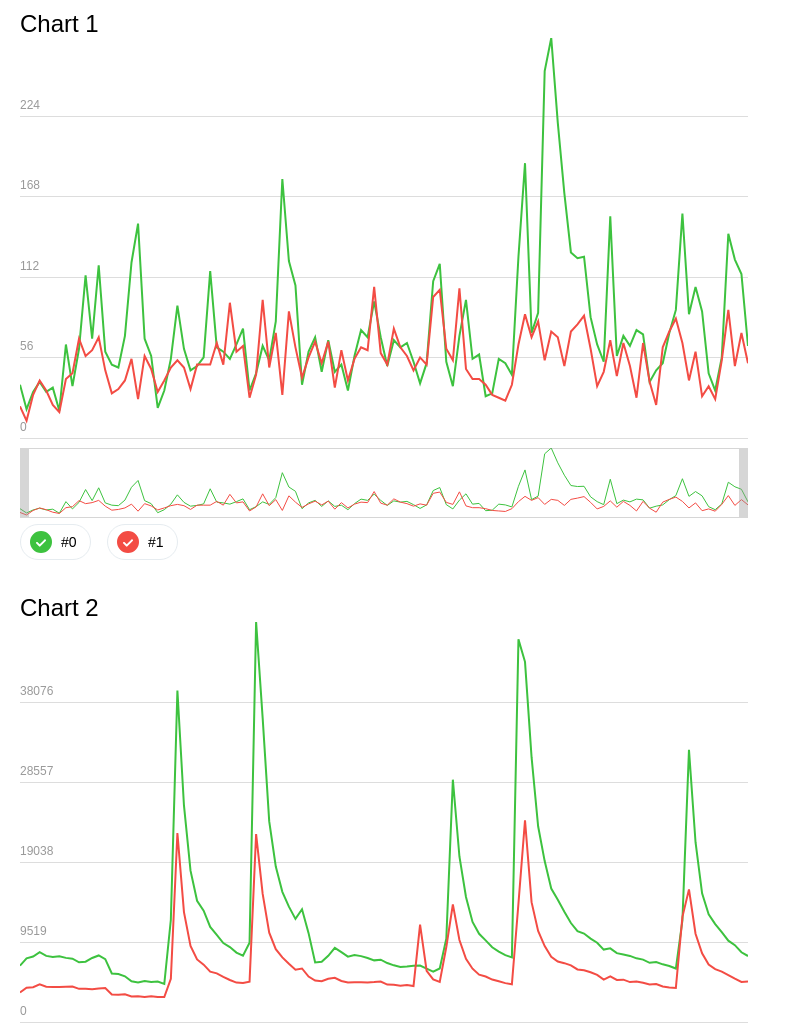
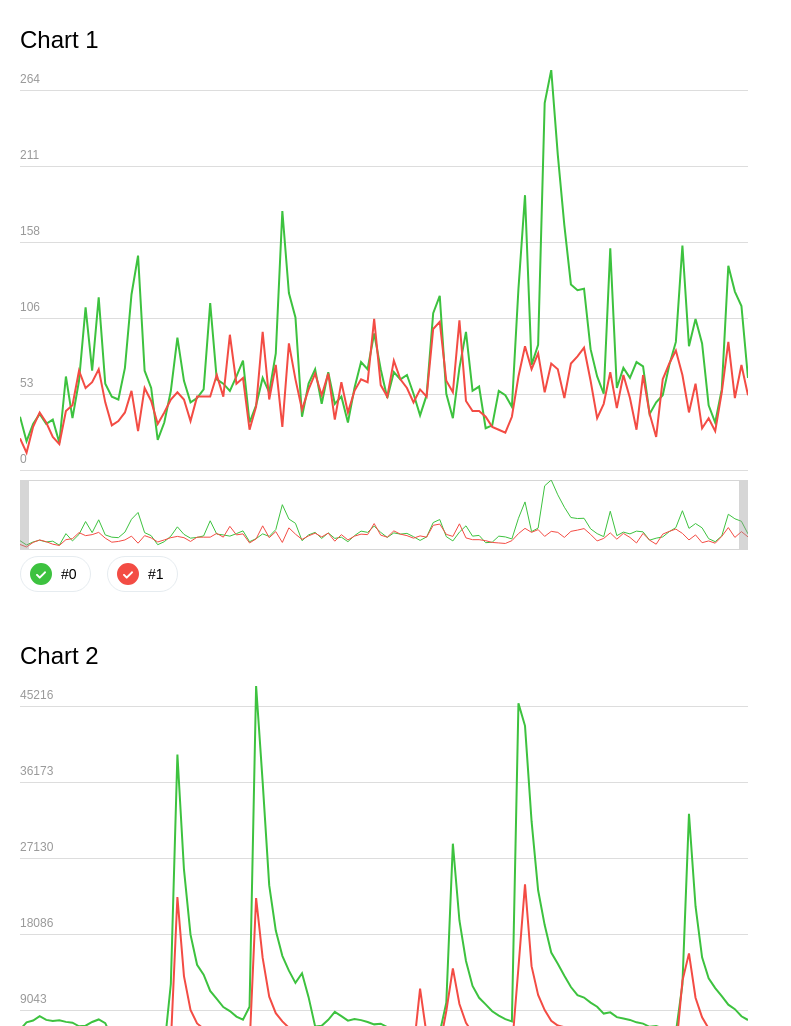
Before and after one commit to slaylines/telegram_contest_2019, a website built with Parcel: page src/index.pug in a window 1280 px wide. Shown: the top 1026 px of the page, without its empty margins (0-791 px from the left). Built offline with nearby package versions, Linux system fonts and the light colour scheme.

Commit message:
Implement Y axis ticks

```diff
--- a/src/scripts/plot.js
+++ b/src/scripts/plot.js
@@ -31,6 +31,7 @@ class Plot extends PlotBase {
   updateViewport(left, right) {
     this.plotter.setRatios(left, right);
     this.$element.setAttribute('viewBox', this.plotter.viewBoxFromRatios());
+    this.yaxis.update();
   }
 }
 
--- a/src/scripts/plotter.js
+++ b/src/scripts/plotter.js
@@ -65,6 +65,13 @@ class Plotter {
     return dx[0] + ((v - sx[0]) / (sx[1] - sx[0])) * (dx[1] - dx[0]);
   }
 
+  toDomainY(v, isCurrent = false) {
+    const dy = (isCurrent ? this.current : this.domain).y;
+    const sy = this.screen.y;
+
+    return dy[1] - dy[0] - ((v - sy[0]) / (sy[1] - sy[0])) * (dy[1] - dy[0]);
+  }
+
   /**
    * For initial PlotBase rendering.
    */
--- a/src/scripts/utils.js
+++ b/src/scripts/utils.js
@@ -79,13 +79,15 @@ export const formatDate = timestamp => {
   } ${date.getUTCDate()}`;
 };
 
-export const debounce = (func, context) => {
+export const debounce = (func, context, delay = 0) => {
   let timeout;
 
   return (...args) => {
-    if (timeout) cancelAnimationFrame(timeout);
-    timeout = requestAnimationFrame(() => {
-      func.call(context, ...args);
-    });
+    if (timeout) clearTimeout(timeout);
+
+    timeout = setTimeout(
+      () => requestAnimationFrame(func.bind(context, ...args)),
+      delay
+    );
   };
 };
--- a/src/scripts/yaxis.js
+++ b/src/scripts/yaxis.js
@@ -1,13 +1,15 @@
-import { createElement } from './utils';
+import { createElement, debounce } from './utils';
 
-const numberOfLabels = 5;
+const numberOfLabels = 6;
 const textMargin = 4;
+const topMargin = 20;
 
 class YAxis {
   constructor({ x, graphs, plotter }) {
     this.x = x;
     this.graphs = graphs;
     this.plotter = plotter;
+    this.update = debounce(this.update, this, 200);
   }
 
   appendTo($container) {
@@ -33,17 +35,16 @@ class YAxis {
   }
 
   renderLables() {
-    const yRange = this.plotter.domain.y;
-    const delta = yRange[1] - yRange[0];
-
-    const step = Math.round(delta / numberOfLabels);
+    const [ymin, ymax] = this.plotter.screen.y;
+    const delta = ymax - topMargin - ymin;
+    const step = delta / (numberOfLabels - 1);
 
     const lines = [];
     const labels = [];
 
-    [...Array(numberOfLabels).keys()].forEach(index => {
-      const value = yRange[0] + index * step;
-      const y = this.plotter.toScreenY(value);
+    for (let index = 0; index < numberOfLabels; ++index) {
+      const y = ymin + topMargin + index * step;
+      const value = Math.round(this.plotter.toDomainY(y, true));
 
       const line = createElement('hr', { style: { top: `${y}px` } });
       const text = createElement('div', {
@@ -54,7 +55,7 @@ class YAxis {
 
       lines.push(line);
       labels.push(text);
-    });
+    }
 
     return { lines, labels };
   }
--- a/src/styles/main.scss
+++ b/src/styles/main.scss
@@ -26,7 +26,6 @@ figure {
   padding: 0;
 
   h1 {
-    margin: 0;
     font-weight: normal;
   }
 }
@@ -81,6 +80,7 @@ rect {
     z-index: 1;
     width: 100%;
     height: 100%;
+    user-select: none;
 
     div {
       position: absolute;
```
